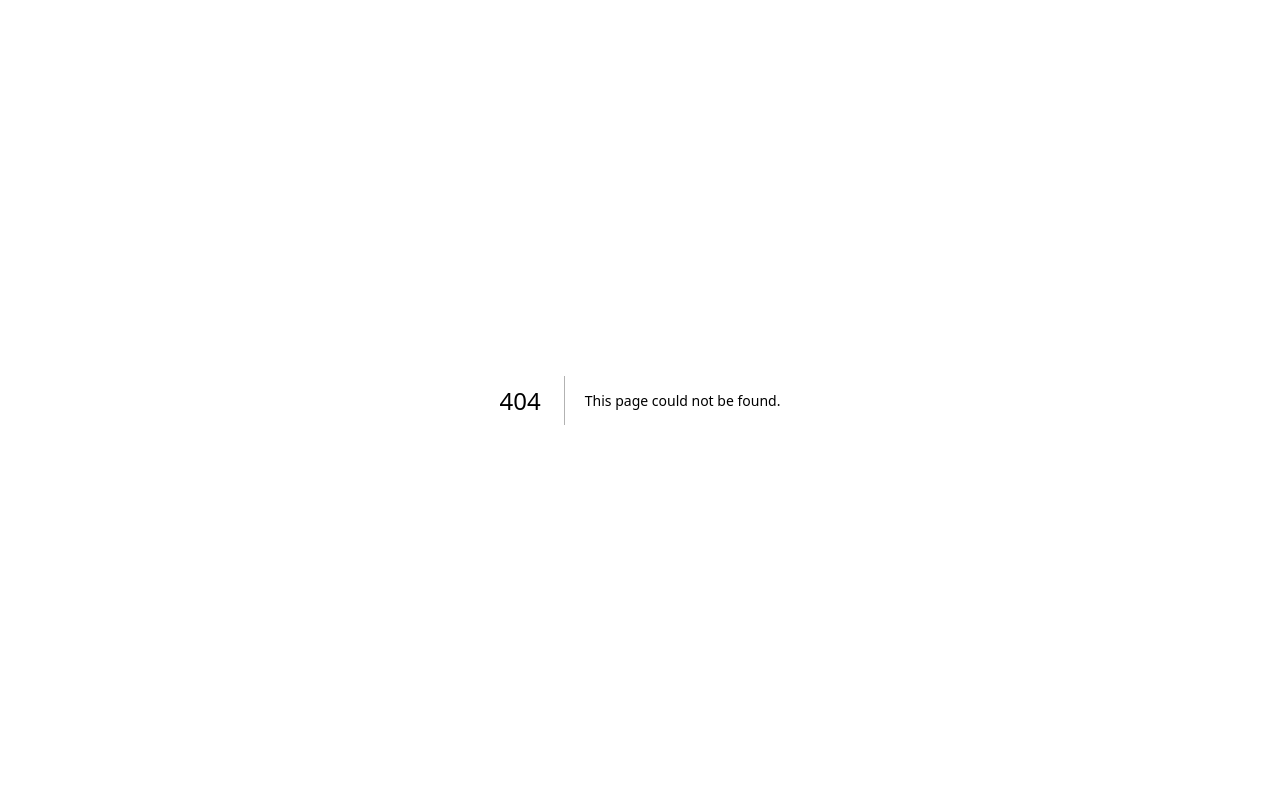
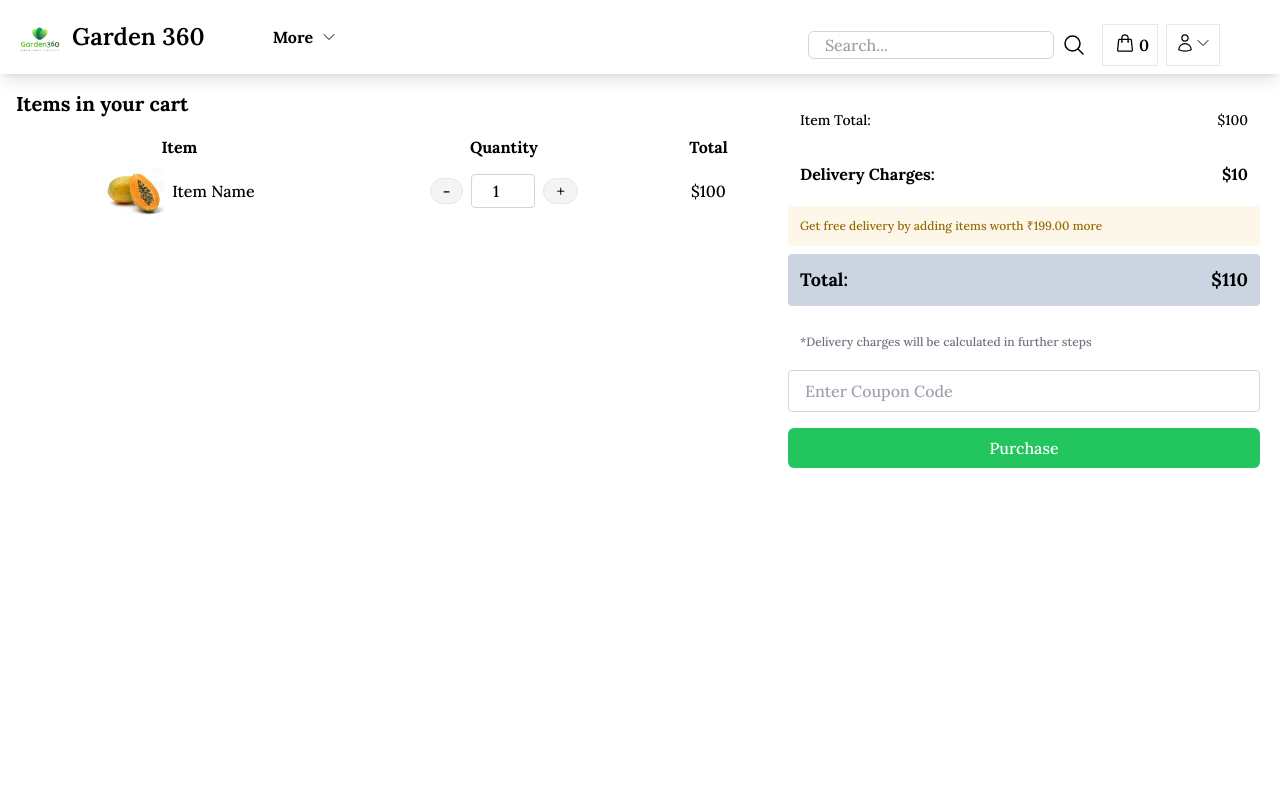
Before and after one commit to AmanPachori/E-commerce, a Next.js app: page /cart in a window 1280 px wide. Before the commit this address had no page. Shown: the top 800 px of the page. Built offline with nearby package versions, Linux system fonts and the light colour scheme.

Commit message:
minor fixes

```diff
--- /dev/null
+++ b/src/app/cart/page.js
@@ -0,0 +1,110 @@
+"use client";
+import React, { useState } from "react";
+import Image from "next/legacy/image";
+
+import { Footer, Navbar } from "@/components";
+import seed from "../../Garden360Images/seed.jpeg";
+
+const page = () => {
+  const [quantity, setQuantity] = useState(1);
+
+  const handleDecrease = () => {
+    if (quantity > 1) {
+      setQuantity(quantity - 1);
+    }
+  };
+
+  const handleIncrease = () => {
+    setQuantity(quantity + 1);
+  };
+
+  return (
+    <div>
+      <Navbar />
+      <div className="flex justify-center h-[50rem] overflow-y-auto">
+        <div className="w-3/5 p-4">
+          <h2 className="text-xl font-bold mb-4">Items in your cart</h2>
+          <table className="w-full">
+            <thead>
+              <tr>
+                <th>Item</th>
+                <th>Quantity</th>
+                <th>Total</th>
+              </tr>
+            </thead>
+            <tbody>
+              <tr>
+                <td className="flex items-center justify-center">
+                  <Image
+                    src={seed}
+                    alt="Item"
+                    width={60}
+                    height={60}
+                    className=""
+                  />
+                  <br />
+                  <span className="ml-2">Item Name</span>
+                </td>
+                <td>
+                  <div className="flex justify-center items-center">
+                    <button
+                      className="text-black bg-gray-100 border rounded-full flex items-center h-[1rem] p-3"
+                      onClick={handleDecrease}
+                    >
+                      -
+                    </button>
+                    <input
+                      type="number"
+                      className="w-16 mx-2 px-2 py-1 text-center border border-gray-300 rounded"
+                      value={quantity}
+                      readOnly
+                    />
+                    <button
+                      className="text-black bg-gray-100 border rounded-full flex items-center h-[1rem] p-3"
+                      onClick={handleIncrease}
+                    >
+                      +
+                    </button>
+                  </div>
+                </td>
+                <td className="text-center">$100</td>
+              </tr>
+            </tbody>
+          </table>
+        </div>
+        <div className="w-2/5 p-5">
+          <div className="mb-4">
+            <div className="flex justify-between font-light text-sm my-1 p-3">
+              <p>Item Total:</p> <p className="">$100</p>
+            </div>
+            <div className="flex justify-between font-bold text-base  my-2 p-3">
+              <p>Delivery Charges:</p> <p className="">$10</p>
+            </div>
+            <p className="text-xs my-2 bg-[#fdf7e9] p-3 text-[#926902] rounded ">
+              Get free delivery by adding items worth ₹199.00 more
+            </p>
+            <div className="flex justify-between font-black text-lg my-2 bg-slate-300 p-3 rounded ">
+              <p>Total:</p> <p className="">$110</p>
+            </div>
+          </div>
+          <div className="mb-4">
+            <p className="text-xs my-2 p-3 text-gray-500 ">
+              *Delivery charges will be calculated in further steps
+            </p>
+            <input
+              type="text"
+              placeholder="Enter Coupon Code"
+              className="w-full px-4 py-2 border border-gray-300 rounded"
+            />
+          </div>
+          <button className="bg-green-500 w-full text-center text-white py-2 px-4 rounded-md hover:bg-green-600">
+            Purchase
+          </button>
+        </div>
+      </div>
+      <Footer />
+    </div>
+  );
+};
+
+export default page;
```
